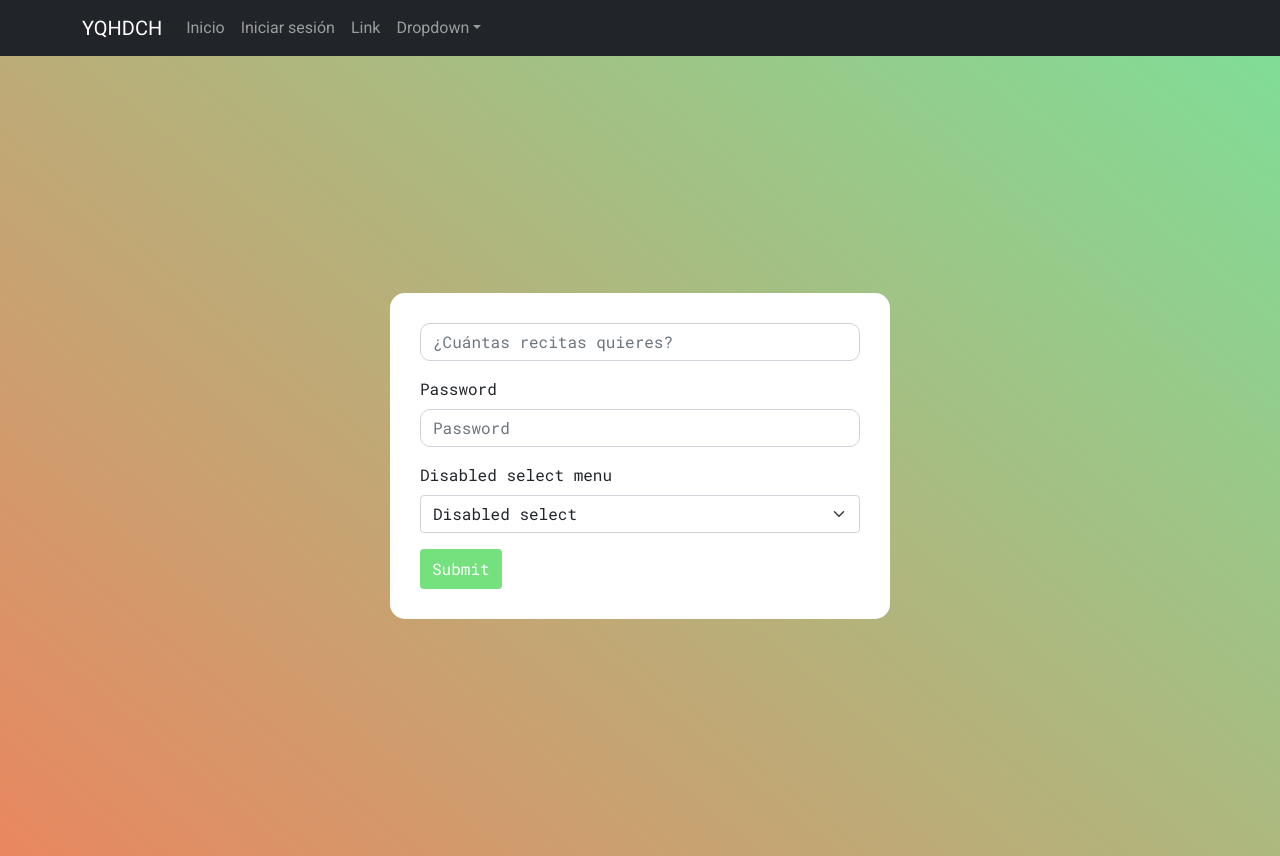
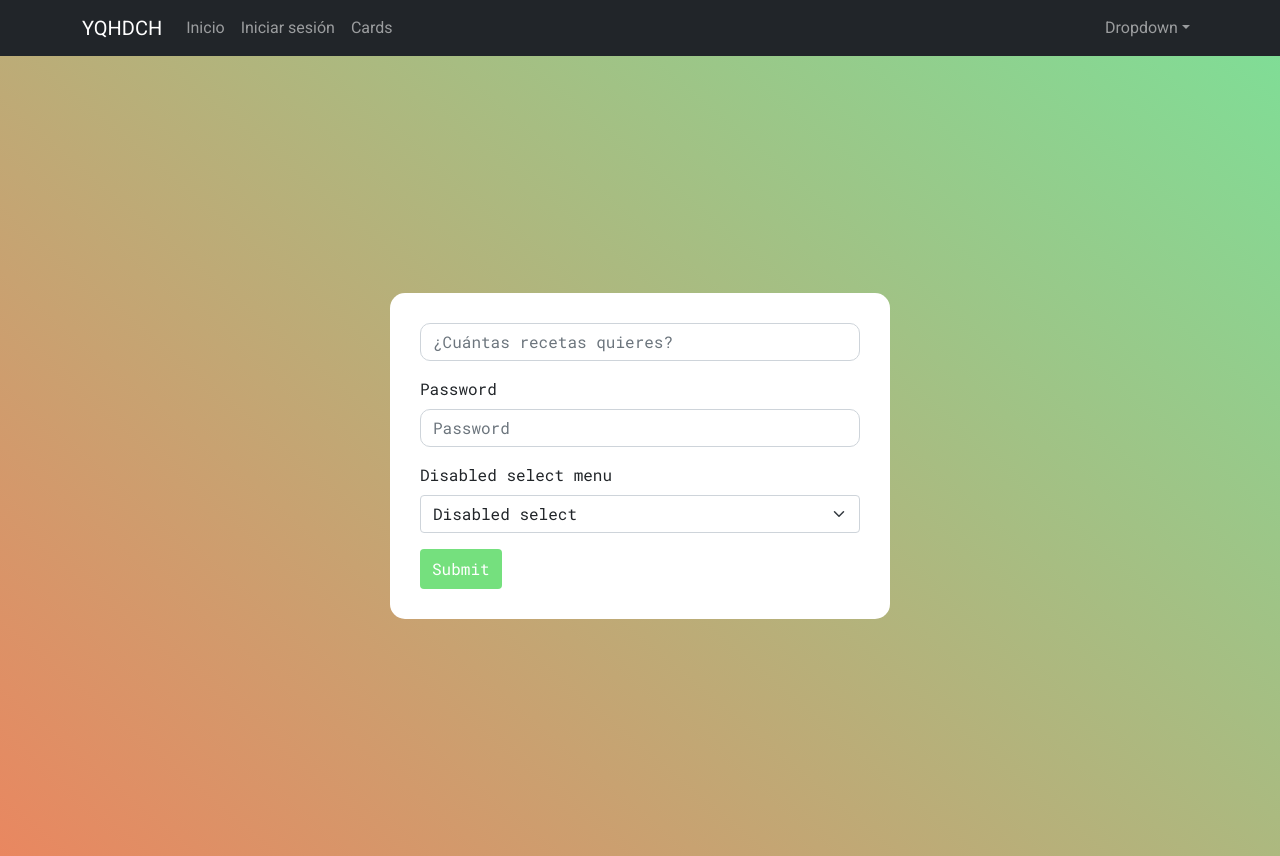
Before and after one commit to alejandro-sierra/yqhdch-frontend, a React (Create React App) app: page / in a window 1280 px wide. Built offline with nearby package versions, Linux system fonts and the light colour scheme.

Commit message:
[ACDM-12] style: navbar and hamburger icon adding

```diff
--- a/src/components/main-page/main-form/main-form.component.jsx
+++ b/src/components/main-page/main-form/main-form.component.jsx
@@ -7,7 +7,7 @@ export const MainForm = () => {
         <div className='main-form container-fluid mx-4'>
                 <Form>
                     <Form.Group className="mb-3" controlId="formBasicEmail">
-                        <Form.Control type="number" min={1} max={7} placeholder="¿Cuántas recitas quieres?" />
+                        <Form.Control type="number" min={1} max={7} placeholder="¿Cuántas recetas quieres?" />
                     </Form.Group>
                     <Form.Group className="mb-3" controlId="formBasicPassword">
                         <Form.Label>Password</Form.Label>
--- a/src/components/nav-bar/nav-bar.component.jsx
+++ b/src/components/nav-bar/nav-bar.component.jsx
@@ -1,5 +1,6 @@
 import { Container, Navbar, NavDropdown, Nav } from "react-bootstrap";
 import { Link, useHref } from "react-router-dom";
+import './nav-bar.styles.css'
 
 export const NavBar = () => {
 
@@ -9,11 +10,13 @@ export const NavBar = () => {
                 <Navbar.Brand as={Link} to='/'>YQHDCH</Navbar.Brand>
                 <Navbar.Toggle aria-controls="basic-navbar-nav" />
                 <Navbar.Collapse id="basic-navbar-nav">
-                    <Nav className="me-auto">
+                    <Nav>
                         <Nav.Link as={Link} to='/'>Inicio</Nav.Link>
                         <Nav.Link as={Link} to='/login'>Iniciar sesión</Nav.Link>
-                        <Nav.Link href="#link">Link</Nav.Link>
-                        <NavDropdown title="Dropdown" id="basic-nav-dropdown">
+                        <Nav.Link as={Link} to='/cards'>Cards</Nav.Link>
+                    </Nav>
+                    <Nav>
+                        <NavDropdown title="Dropdown" id="basic-nav-dropdown" className="justify-content-end">
                             <NavDropdown.Item href="#action/3.1">Action</NavDropdown.Item>
                             <NavDropdown.Item href="#action/3.2">Another action</NavDropdown.Item>
                             <NavDropdown.Item href="#action/3.3">Something</NavDropdown.Item>
--- a/src/components/nav-bar/nav-bar.styles.css
+++ b/src/components/nav-bar/nav-bar.styles.css
@@ -0,0 +1,7 @@
+.navbar-collapse {
+    justify-content: space-between;
+}
+
+.navbar-toggler-icon:hover{
+    background-image: url(./hamburger.png);
+}
```
Also changed, not shown: src/components/nav-bar/hamburger.png (added).
